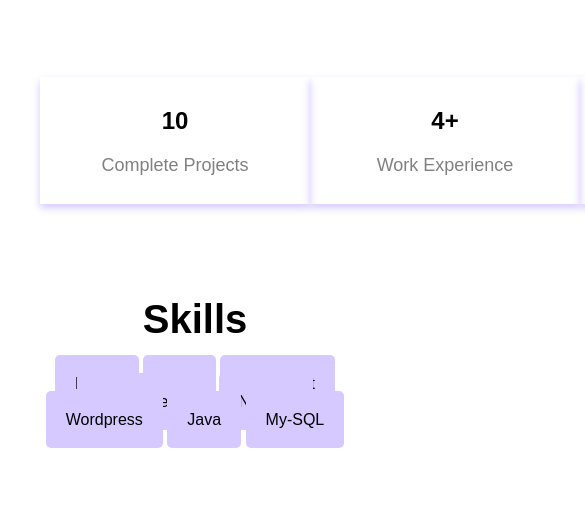
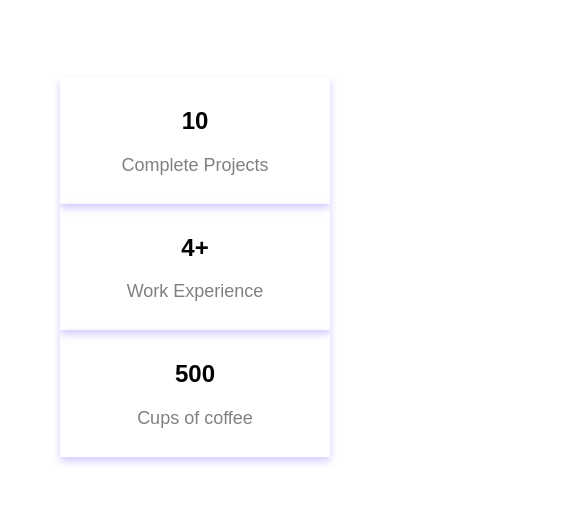
Before and after one commit to ShrutiChandak19/portfolio, a plain HTML site: page index.html in a window 390 px wide. Shown: the part 1456-1975 px from the top of the page, 585 px wide, since content can reach past the window. Drawn offline with Linux system fonts and the light colour scheme.

Commit message:
Made mobile friendly

```diff
--- a/styles.css
+++ b/styles.css
@@ -165,11 +165,6 @@ form button:hover {
     clear: both;
 }
 
-@media screen and (max-width: 600px) {
-    .column {
-      width: 100%;
-    }
-}
 
 .typewrite, .wrap{
     color: #fff;
@@ -185,6 +180,7 @@ form button:hover {
     color: white; /* White text color */
     background-color: #6e47f6;
     margin-right: 10px;
+    margin-top: 10px;
 }
 
 .skill-tags {
@@ -249,3 +245,21 @@ form button:hover {
     color: grey;
     font-size: 18px;
 }
+
+
+@media screen and (max-width: 900px) {
+    .column {
+      width: 100%;
+    }
+
+    .card-container {
+        display: grid;
+        grid-template-columns: auto;
+    }
+
+    .skill-tags {
+        display: inline-grid;
+        grid-template-columns: auto auto auto auto;
+        gap: 20px;
+    }
+}
```
